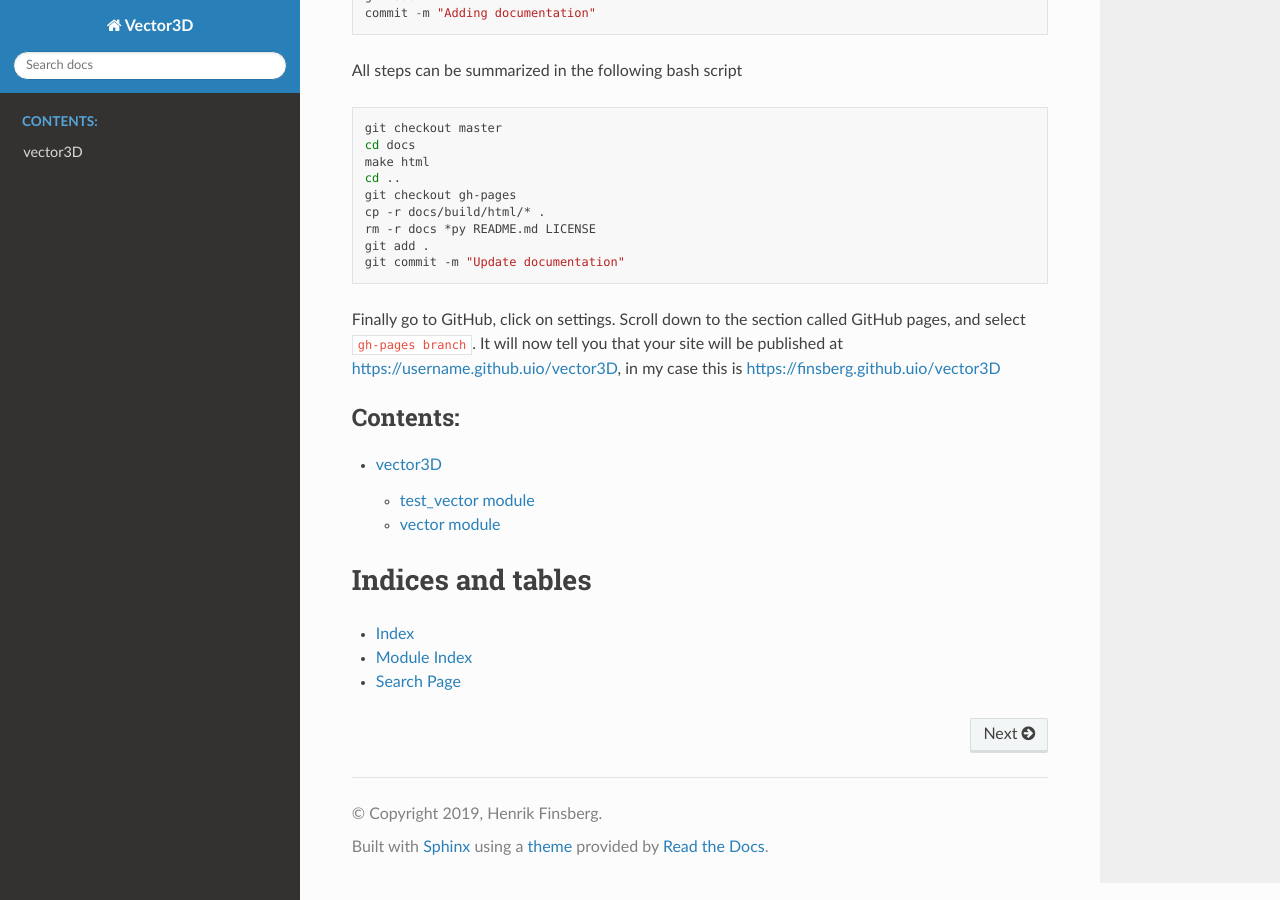
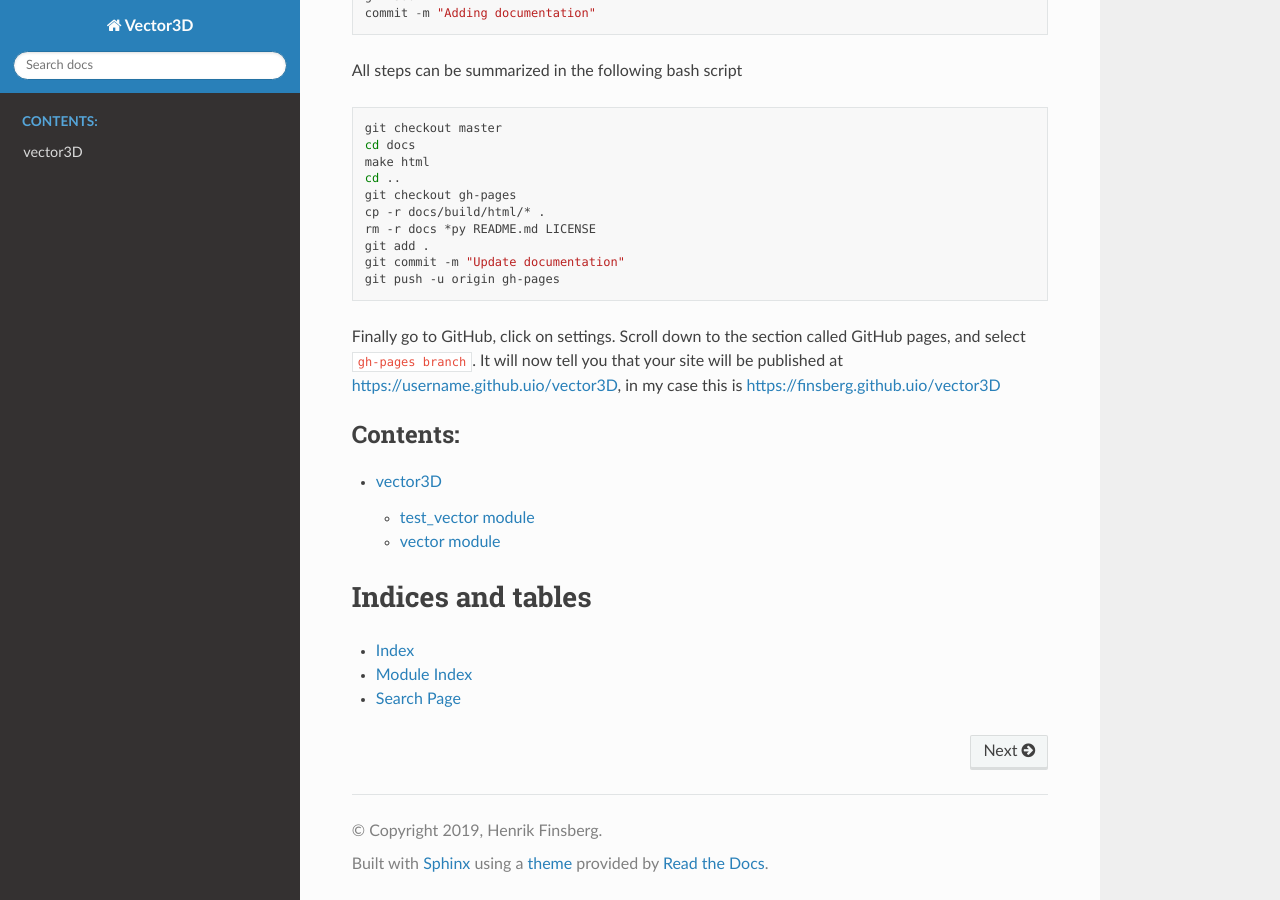
Before and after one commit to finsberg/vector3D, a Sphinx documentation site: the page built from docs/source/index.rst, in a window 1280 px wide and 900 px high, scrolled down 3695 px. Built offline with Sphinx 7.4.7 and the Read the Docs theme 2.0.0, drawn with Linux system fonts in a browser that asks for light colours.

Commit message:
Add git push command to deploy script

```diff
--- a/docs/source/index.rst
+++ b/docs/source/index.rst
@@ -226,6 +226,7 @@ All steps can be summarized in the following bash script
    rm -r docs *py README.md LICENSE
    git add .
    git commit -m "Update documentation"
+   git push -u origin gh-pages
 
 Finally go to GitHub, click on settings. Scroll down to the section
 called GitHub pages, and select ``gh-pages branch``. It will now tell
```
Also changed, not shown: 1 other file.
